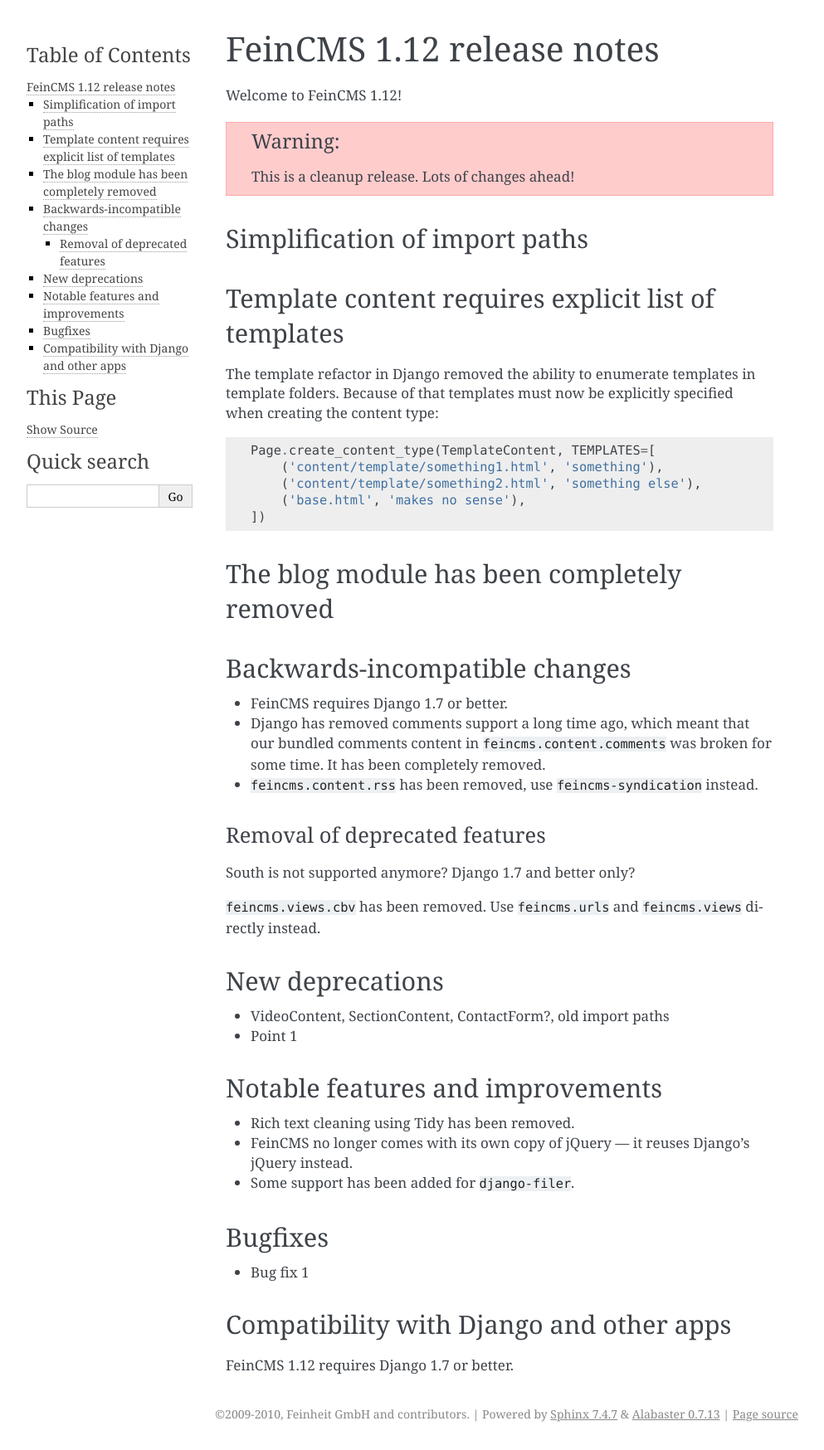
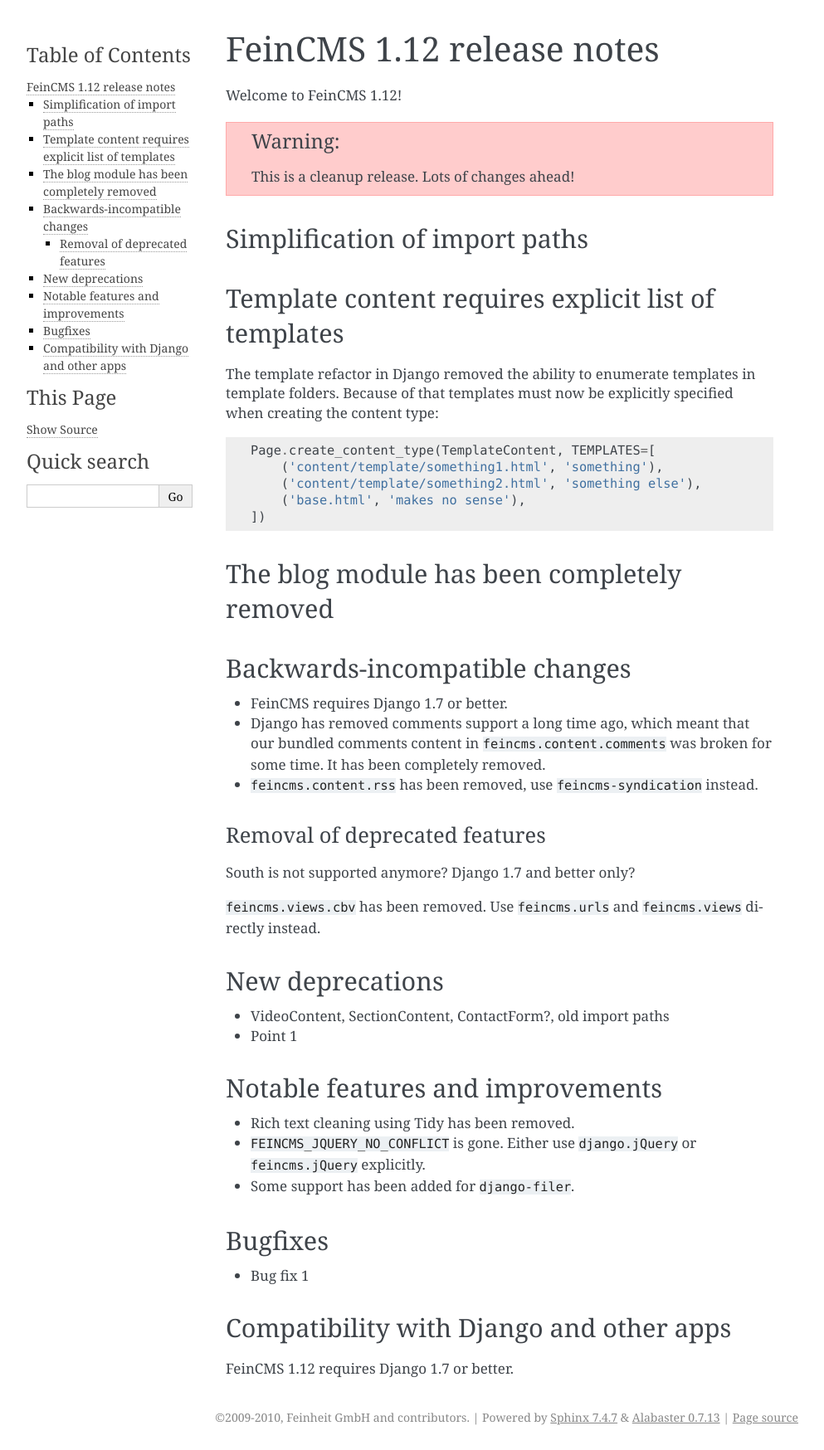
Before and after one commit to feincms/feincms, a Sphinx documentation site: the page built from docs/releases/1.12.rst, in a window 1280 px wide. Shown: the whole page at 83% size, without its empty margins (148-1141 px from the left). Built offline with Sphinx 7.4.7, drawn with Linux system fonts in a browser that asks for light colours.

Commit message:
That is actually incorrect

```diff
--- a/docs/releases/1.12.rst
+++ b/docs/releases/1.12.rst
@@ -65,8 +65,8 @@
 
 * Rich text cleaning using Tidy has been removed.
 
-* FeinCMS no longer comes with its own copy of jQuery — it reuses Django's
-  jQuery instead.
+* ``FEINCMS_JQUERY_NO_CONFLICT`` is gone. Either use ``django.jQuery`` or
+  ``feincms.jQuery`` explicitly.
 
 * Some support has been added for ``django-filer``.
 
```
